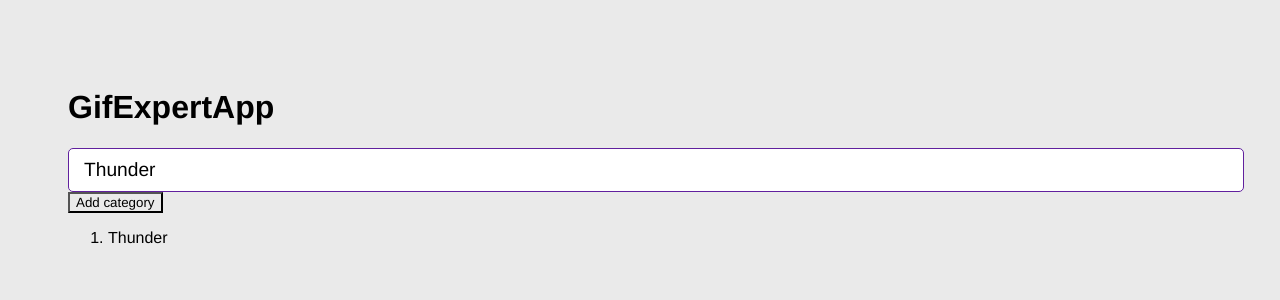
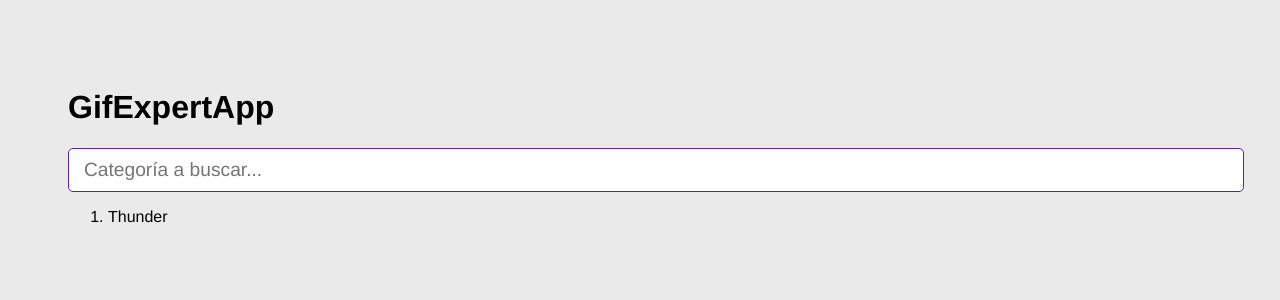
Before and after one commit to argades/learning-react, a React (Vite) app in the folder 04-gif-expert-app/: page / in a window 1280 px wide. Shown: the top 300 px of the page. Built offline with nearby package versions, Linux system fonts and the light colour scheme.

Commit message:
[ADD] Emitir eventos al componente padre

```diff
--- a/04-gif-expert-app/src/GifExpertApp.jsx
+++ b/04-gif-expert-app/src/GifExpertApp.jsx
@@ -5,11 +5,11 @@
 
   const [categories, setCategories] = useState(['Thunder']);
 
-  const onAddCategory = ( event ) => {
-    console.log(event.target);
-    const categ = [...categories, event.target.value];
-    setCategories(categ);
-  }
+  // const onAddCategory = ( event ) => {
+  //   console.log(event.target);
+  //   const categ = [...categories, event.target.value];
+  //   setCategories(categ);
+  // }
 
   return (
     <>
@@ -17,10 +17,9 @@
       <h1>GifExpertApp</h1>
 
       {/* Input */}
-      <AddCategory/>
+      <AddCategory setCategories={ setCategories }/>
 
       {/* Listado */}
-      <button onClick={(event) => onAddCategory(event) }>Add category</button>
       <ol>
         {
           categories.map( category => {
--- a/04-gif-expert-app/src/components/AddCategory.jsx
+++ b/04-gif-expert-app/src/components/AddCategory.jsx
@@ -1,8 +1,8 @@
 import { useState } from "react";
 
-export const AddCategory = () => {
+export const AddCategory = ({ setCategories }) => {
 
-  const [inputValue, setInputValue] = useState('Thunder');
+  const [inputValue, setInputValue] = useState('');
 
   const onChange = ({target}) => {
     setInputValue(target.value);
@@ -10,16 +10,22 @@
 
   const onSubmit = (event) => {
     event.preventDefault();
+
+    if ( inputValue.trim().length <=1 ) return;
+
+    setCategories(categories => [inputValue, ...categories]);
+
+    setInputValue('');
   }
 
   return (
     <>
-      <form onSubmit={ (event) => onSubmit(event) }>
+      <form onSubmit={ onSubmit }>
         <input id="inputCategoria"
           type="text"
           placeholder="Categoría a buscar..."
           value={ inputValue }
-          onChange={ (event) => onChange(event) }/>
+          onChange={ onChange }/>
       </form>
     </>
   )
```
